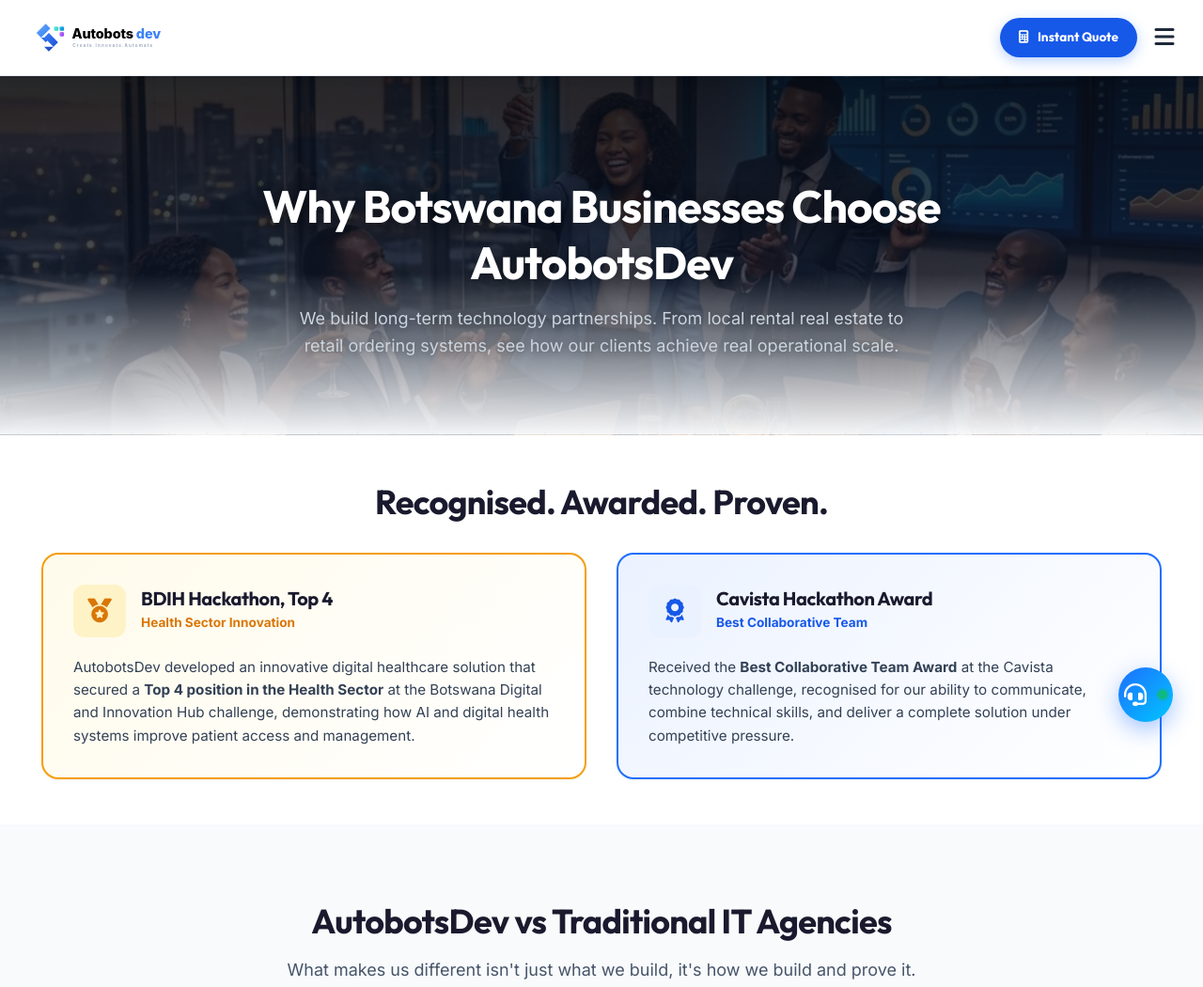
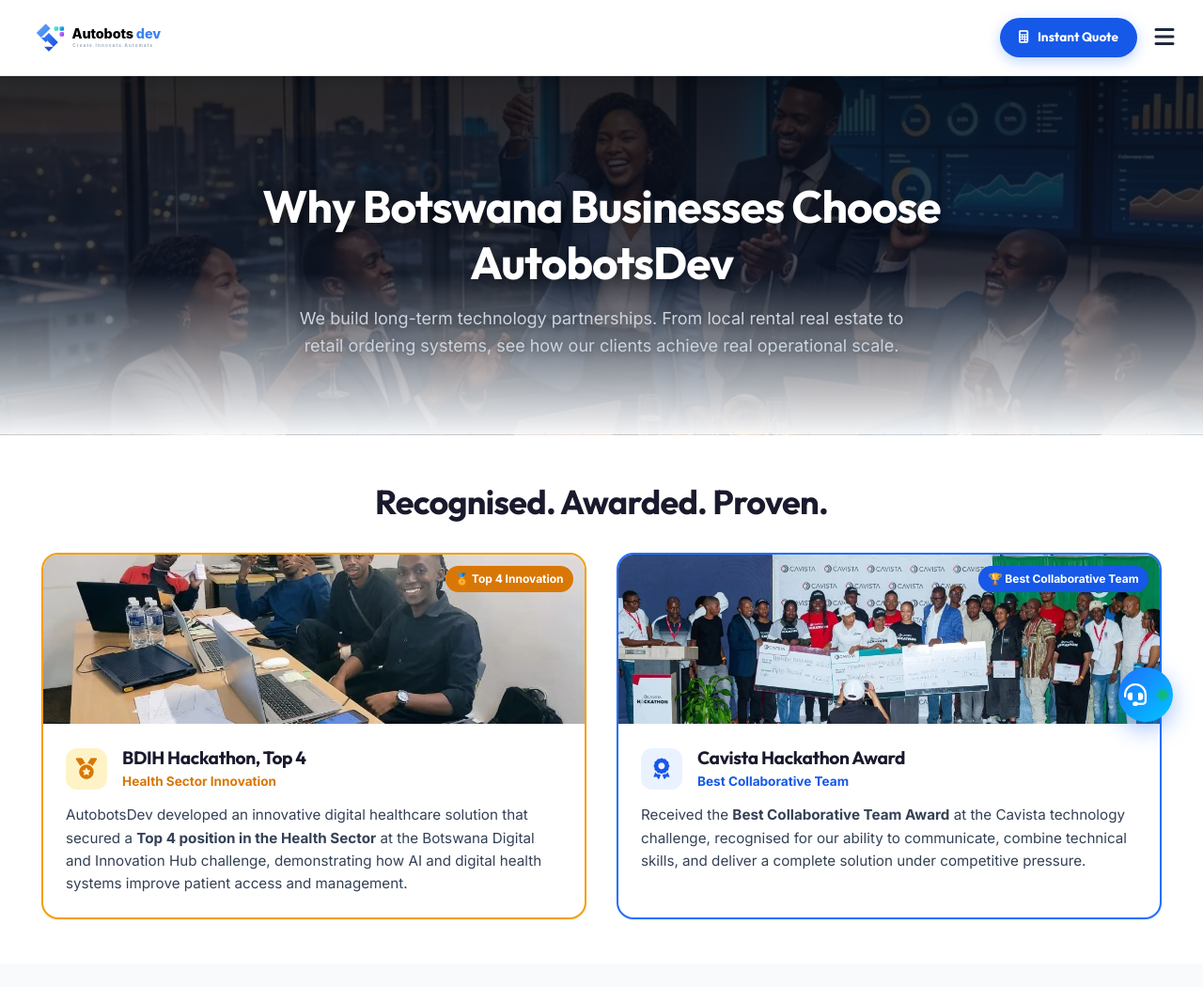
Before and after one commit to iamTomson9/Autobots-Dev-official-website, a plain HTML site: page clients.html in a window 1280 px wide. Shown: the top 1050 px of the page at 94% size. Drawn offline with Linux system fonts and the light colour scheme.

Commit message:
feat: update Cavista award ceremony stage photo and add BDIH hackathon team photo

```diff
--- a/clients.html
+++ b/clients.html
@@ -133,31 +133,43 @@
       </div>
       <div class="grid grid-2" style="gap: 2rem;">
         <!-- BDIH Achievement -->
-        <div class="card" style="border: 2px solid #F59E0B; background: linear-gradient(135deg, #FFFBEB 0%, #FFFFFF 100%);">
-          <div class="flex items-center gap-2" style="margin-bottom: 1.25rem;">
-            <div style="width: 56px; height: 56px; background: #FEF3C7; border-radius: var(--radius-md); display: flex; align-items: center; justify-content: center; font-size: 1.6rem; color: #D97706; flex-shrink: 0;">
+        <div class="card" style="border: 2px solid #F59E0B; background: #FFFFFF; overflow: hidden; padding: 0;">
+          <div style="height: 180px; overflow: hidden; position: relative;">
+            <img src="assets/images/projects/bdih-hackathon.webp" alt="BDIH Hackathon AutoBots Team" style="width: 100%; height: 100%; object-fit: cover;" loading="lazy" />
+            <span style="position: absolute; top: 0.75rem; right: 0.75rem; background: #D97706; color: white; font-size: 0.75rem; font-weight: 700; padding: 0.3rem 0.65rem; border-radius: 9999px;">🏅 Top 4 Innovation</span>
+          </div>
+          <div style="padding: 1.5rem;">
+            <div class="flex items-center gap-2" style="margin-bottom: 0.75rem;">
+              <div style="width: 44px; height: 44px; background: #FEF3C7; border-radius: var(--radius-md); display: flex; align-items: center; justify-content: center; font-size: 1.4rem; color: #D97706; flex-shrink: 0;">
                 <i class="fa-solid fa-medal"></i>
               </div>
               <div>
-              <h3 style="margin: 0; font-size: 1.25rem; color: var(--color-obsidian);">BDIH Hackathon, Top 4</h3>
+                <h3 style="margin: 0; font-size: 1.2rem; color: var(--color-obsidian);">BDIH Hackathon, Top 4</h3>
                 <span style="font-size: 0.85rem; color: #D97706; font-weight: 700;">Health Sector Innovation</span>
               </div>
             </div>
             <p style="color: var(--color-gray-dark); font-size: 0.95rem; margin: 0;">AutobotsDev developed an innovative digital healthcare solution that secured a <strong>Top 4 position in the Health Sector</strong> at the Botswana Digital and Innovation Hub challenge, demonstrating how AI and digital health systems improve patient access and management.</p>
           </div>
+        </div>
 
         <!-- Cavista Achievement -->
-        <div class="card" style="border: 2px solid #1E6FFF; background: linear-gradient(135deg, #EBF2FF 0%, #FFFFFF 100%);">
-          <div class="flex items-center gap-2" style="margin-bottom: 1.25rem;">
-            <div style="width: 56px; height: 56px; background: var(--color-blue-light); border-radius: var(--radius-md); display: flex; align-items: center; justify-content: center; font-size: 1.6rem; color: var(--color-blue); flex-shrink: 0;">
+        <div class="card" style="border: 2px solid #1E6FFF; background: #FFFFFF; overflow: hidden; padding: 0;">
+          <div style="height: 180px; overflow: hidden; position: relative;">
+            <img src="assets/images/projects/cavista-award.webp" alt="Cavista Hackathon Award Ceremony" style="width: 100%; height: 100%; object-fit: cover;" loading="lazy" />
+            <span style="position: absolute; top: 0.75rem; right: 0.75rem; background: var(--color-blue); color: white; font-size: 0.75rem; font-weight: 700; padding: 0.3rem 0.65rem; border-radius: 9999px;">🏆 Best Collaborative Team</span>
+          </div>
+          <div style="padding: 1.5rem;">
+            <div class="flex items-center gap-2" style="margin-bottom: 0.75rem;">
+              <div style="width: 44px; height: 44px; background: var(--color-blue-light); border-radius: var(--radius-md); display: flex; align-items: center; justify-content: center; font-size: 1.4rem; color: var(--color-blue); flex-shrink: 0;">
                 <i class="fa-solid fa-award"></i>
               </div>
               <div>
-              <h3 style="margin: 0; font-size: 1.25rem; color: var(--color-obsidian);">Cavista Hackathon Award</h3>
+                <h3 style="margin: 0; font-size: 1.2rem; color: var(--color-obsidian);">Cavista Hackathon Award</h3>
                 <span style="font-size: 0.85rem; color: var(--color-blue); font-weight: 700;">Best Collaborative Team</span>
               </div>
             </div>
             <p style="color: var(--color-gray-dark); font-size: 0.95rem; margin: 0;">Received the <strong>Best Collaborative Team Award</strong> at the Cavista technology challenge, recognised for our ability to communicate, combine technical skills, and deliver a complete solution under competitive pressure.</p>
+          </div>
         </div>
       </div>
     </div>
--- a/js/firebase.js
+++ b/js/firebase.js
@@ -25,7 +25,7 @@
 const db = getFirestore(app);
 const auth = getAuth(app);
 
-const LOCAL_STORAGE_KEY = 'autobots_local_db_v7';
+const LOCAL_STORAGE_KEY = 'autobots_local_db_v8';
 
 function getInitialState() {
   return {
@@ -204,7 +204,7 @@
         category: 'competitions',
         badge: '🏅 Top 4 Innovation Award',
         isPublic: true,
-        image: 'assets/images/hero-laptop-desk.webp',
+        image: 'assets/images/projects/bdih-hackathon.webp',
         shortDesc: 'Digital healthcare system that earned a Top 4 finish at the Botswana Digital & Innovation Hub national challenge.',
         liveUrl: 'gallery-detail.html?id=bdih-hackathon',
         ctaText: 'View Challenge Details',
@@ -216,7 +216,7 @@
         category: 'competitions',
         badge: '🏆 Best Collaborative Team Award',
         isPublic: true,
-        image: 'assets/images/projects/cavista-team.webp',
+        image: 'assets/images/projects/cavista-award.webp',
         shortDesc: 'Awarded Best Collaborative Team at the Cavista technology competition for high-speed delivery and software architecture.',
         liveUrl: 'gallery-detail.html?id=cavista-award',
         ctaText: 'View Challenge Details',
```
Also changed, not shown: index.html (+17 -8 lines), assets/images/projects/bdih-hackathon.jpg (added), assets/images/projects/bdih-hackathon.webp (added), assets/images/projects/cavista-award.jpg (added), assets/images/projects/cavista-award.webp (added). Lines whose indentation alone changed are shown as unchanged.
